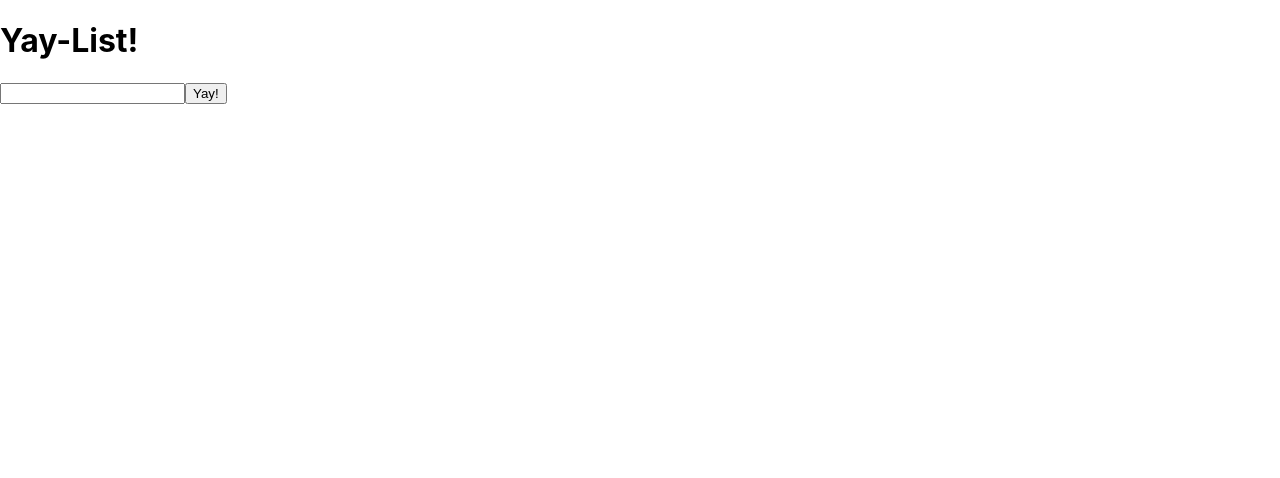
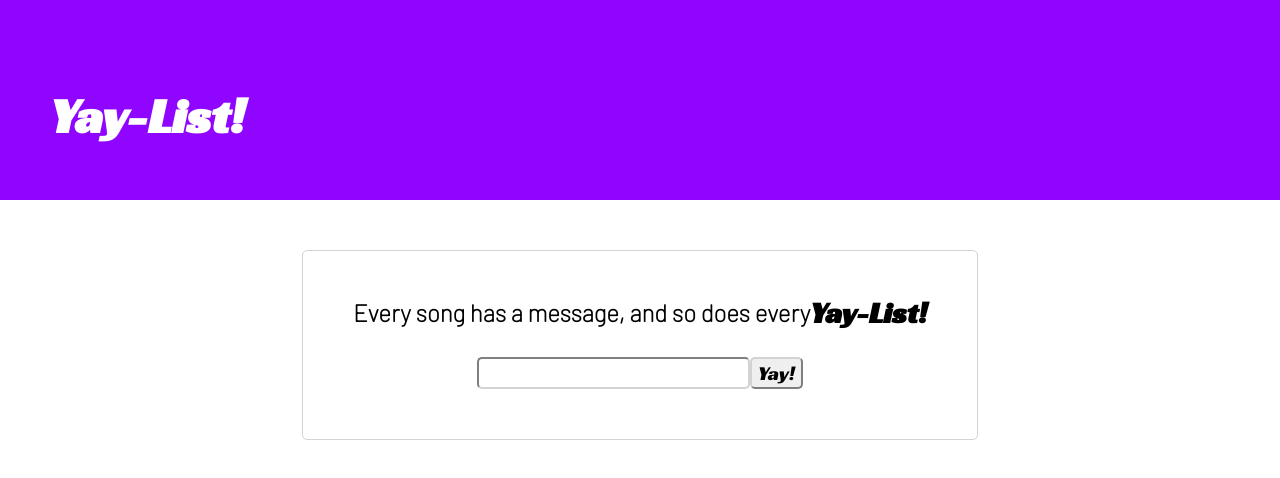
Before and after one commit to jswoodburn/yay-list, a React (Create React App) app: page /form in a window 1280 px wide. Shown: the top 478 px of the page. Built offline with nearby package versions, Linux system fonts and the light colour scheme.

Commit message:
Made basic form styling

```diff
--- a/src/components/Form.js
+++ b/src/components/Form.js
@@ -1,8 +1,10 @@
 import React, {useState} from 'react';
+import * as style from '../styles/form.css';
 
 const Form = (
     token
 ) => {
+
     const [sentence, setSetence] = useState('');
     const handleSubmit = (e) => {
         e.preventDefault();
@@ -10,12 +12,22 @@ const Form = (
         alert(`Yay! Your auth token is ${token}}`);
     }
     return (
-        <div>
-            <h1>Yay-List!</h1>
-            <form onSubmit={handleSubmit}>
-                <input type={'text'} name={'sentence'} value={sentence} onChange={e => setSetence(e.target.value)} />
-                <input type={'submit'} value={'Yay!'} />
-            </form>
+        <div className="page">
+            <div className="titleBanner">
+                <h1 className="titleText">Yay-List!</h1>
+            </div>
+            <div className="body">
+                <div className="formBox">
+                    <div className="formTitle">
+                        <h2 className="formTitleText">Every song has a message, and so does every</h2>
+                        <h2 className="inlineYayList">Yay-List!</h2>
+                    </div>
+                    <form className="formField" onSubmit={handleSubmit}>
+                        <input className="formTextField" type={'text'} name={'sentence'} value={sentence} onChange={e => setSetence(e.target.value)} />
+                        <input className="formButton" type={'submit'} value={'Yay!'} />
+                    </form>
+                </div>
+            </div>
         </div>
     )
 };
--- /dev/null
+++ b/src/styles/form.css
@@ -0,0 +1,74 @@
+@import url('https://fonts.googleapis.com/css2?family=Barlow:wght@100&family=Racing+Sans+One&display=swap');
+
+.page {
+    display: flex;
+    flex-direction: column;
+}
+.body {
+    margin-top: 50px;
+    display: flex;
+    align-content: center;
+    justify-content: center;
+}
+
+.titleBanner {
+    background-color: #8f05ff;
+    padding: 20px;
+}
+
+.titleText {
+    padding-top: 30px;
+    padding-left: 30px;
+
+    color: white;
+    font-family: 'Racing Sans One', serif;
+    font-size: 50px;
+}
+
+.formBox {
+    padding: 50px;
+    padding-top: 18px;
+
+    border-width: 1.5px;
+    border-style: solid;
+    border-color: lightgrey;
+    border-radius: 5px;
+}
+
+.formTitle {
+    display: flex;
+    flex-direction: row;
+    align-content: center;
+    justify-content: center;
+}
+
+.formTitleText {
+    font-family: 'Barlow', sans-serif;
+    align-self: center;
+}
+
+.inlineYayList {
+    font-family: 'Racing Sans One', serif;
+    font-size: 30px;
+}
+
+.formField {
+    display: flex;
+    align-content: center;
+    justify-content: center;
+}
+
+.formButton {
+    font-family: 'Racing Sans One', serif;
+    font-size: 20px;
+
+    border-radius: 5px;
+    border-color: lightgrey;
+}
+
+.formTextField {
+    font-size: 20px;
+
+    border-radius: 5px;
+    border-color: lightgrey;
+}
```
